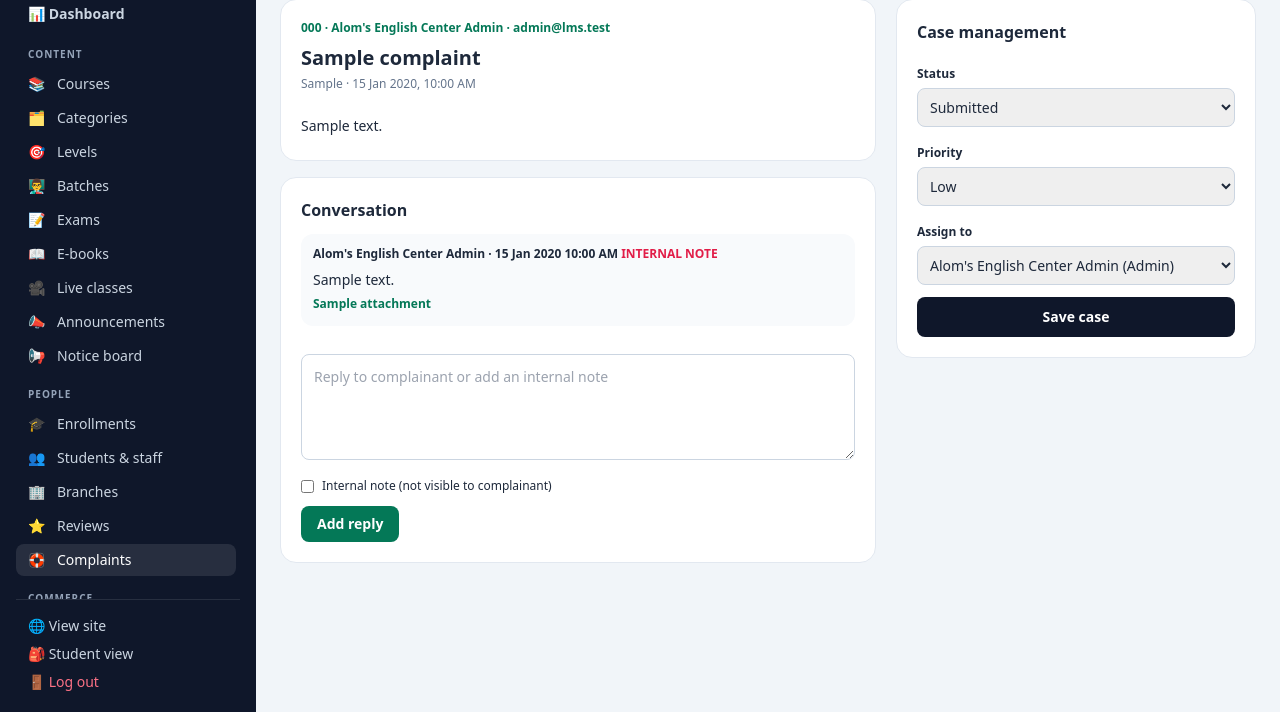
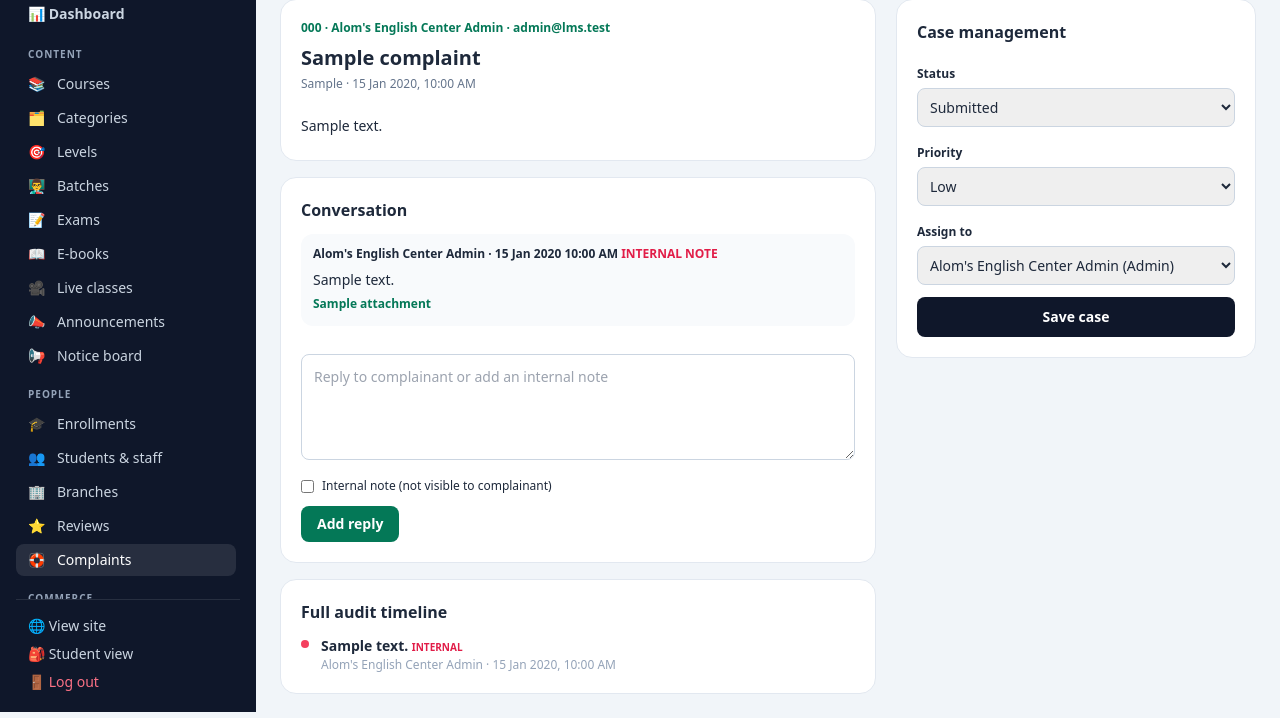
Before and after one commit to lalchandakand-LMS/Laravel-Project-LMS--only-laravel--, a Laravel app: page /admin/complaints/1 in a window 1280 px wide. Shown: the part 88-806 px from the top of the page. Run offline with Laravel 12, Linux system fonts and the light colour scheme; a user stored in the database is signed in; data comes from the database, SQL or seed files in the repository; tables that the repository leaves empty hold one stand-in row (values such as "Sample post"); data that the repository does not hold is empty; some libraries are stand-ins or nearby versions.

Commit message:
Display complaint case activity timeline

```diff
--- a/resources/views/admin/complaints/show.blade.php
+++ b/resources/views/admin/complaints/show.blade.php
@@ -7,6 +7,7 @@
     <article class="rounded-2xl border border-slate-200 bg-white p-5"><p class="text-xs font-black text-emerald-700">{{ $complaint->tracking_code }} · {{ $complaint->user->name }} · {{ $complaint->user->email }}</p><h2 class="mt-2 text-xl font-black">{{ $complaint->subject }}</h2><p class="mt-1 text-xs text-slate-500">{{ ucfirst($complaint->category) }} · {{ $complaint->created_at->format('d M Y, h:i A') }}</p><p class="mt-5 whitespace-pre-line text-sm leading-7">{{ $complaint->body }}</p>@foreach($complaint->attachments as $file)<a class="mt-3 mr-3 inline-block text-xs font-bold text-emerald-700" href="{{ route('complaints.attachments.download',$file) }}">📎 {{ $file->original_name }}</a>@endforeach</article>
     <article class="rounded-2xl border border-slate-200 bg-white p-5"><h3 class="font-bold">Conversation</h3><div class="mt-3 space-y-3">@foreach($complaint->allReplies as $reply)<div class="rounded-xl bg-slate-50 p-3"><p class="text-xs font-bold">{{ $reply->user->name }} · {{ $reply->created_at->format('d M Y h:i A') }} @if($reply->is_internal)<span class="text-rose-600">INTERNAL NOTE</span>@endif</p><p class="mt-2 whitespace-pre-line text-sm">{{ $reply->body }}</p>@foreach($reply->attachments as $file)<a class="mr-2 text-xs font-bold text-emerald-700" href="{{ route('complaints.attachments.download',$file) }}">{{ $file->original_name }}</a>@endforeach</div>@endforeach</div>
     <form method="POST" action="{{ route('admin.complaints.reply',$complaint) }}" class="mt-4 space-y-3">@csrf<textarea name="body" required rows="4" class="w-full rounded-lg border border-slate-300 p-3 text-sm" placeholder="Reply to complainant or add an internal note"></textarea><label class="flex items-center gap-2 text-xs"><input type="checkbox" name="is_internal" value="1"> Internal note (not visible to complainant)</label><button class="rounded-lg bg-emerald-700 px-4 py-2 text-sm font-bold text-white">Add reply</button></form></article>
+    <section class="rounded-2xl border border-slate-200 bg-white p-5"><h3 class="font-bold">Full audit timeline</h3><ol class="mt-3 space-y-3">@foreach($complaint->events as $event)<li class="flex gap-3 text-sm"><span class="mt-1 h-2 w-2 shrink-0 rounded-full {{ $event->is_internal ? 'bg-rose-500' : 'bg-emerald-600' }}"></span><div><p class="font-semibold">{{ $event->description }} @if($event->is_internal)<span class="text-[10px] font-bold text-rose-600">INTERNAL</span>@endif</p><p class="text-xs text-slate-400">{{ $event->actor?->name ?? 'System' }} · {{ $event->created_at->format('d M Y, h:i A') }}</p></div></li>@endforeach</ol></section>
 </section>
 <aside class="h-fit rounded-2xl border border-slate-200 bg-white p-5"><h3 class="font-bold">Case management</h3><form method="POST" action="{{ route('admin.complaints.update',$complaint) }}" class="mt-4 space-y-3">@csrf @method('PATCH')
 <div><label class="text-xs font-bold">Status</label><select name="status" class="mt-1 w-full rounded-lg border border-slate-300 p-2 text-sm">@foreach(['submitted','under_review','in_progress','resolved','rejected','closed'] as $v)<option value="{{ $v }}" @selected($complaint->status===$v)>{{ str_replace('_',' ',ucfirst($v)) }}</option>@endforeach</select></div>
```
